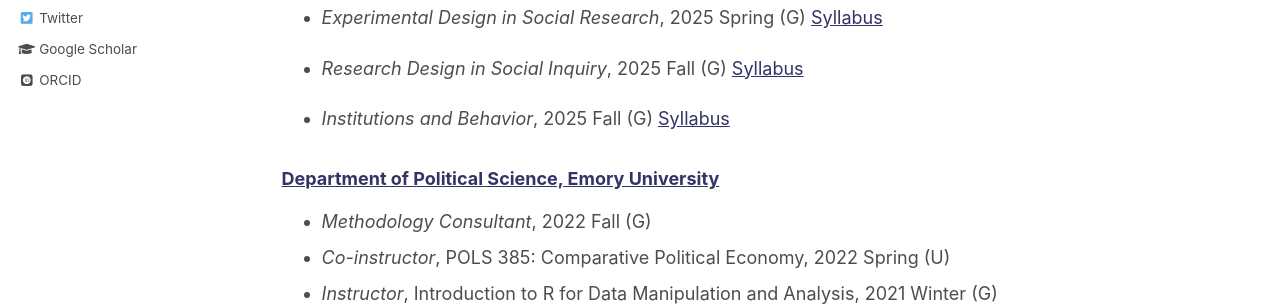
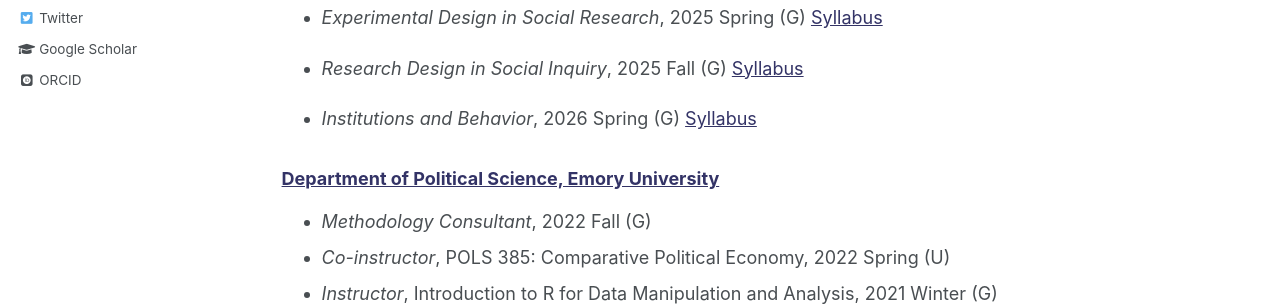
Before and after one commit to hsuyumin/hsuyumin.github.io, a Jekyll site: the page built from _pages/teaching.md, in a window 1280 px wide and 1381 px high. Shown: the part 340-646 px from the top of the window. Built offline with Jekyll 4.4.1, drawn with Linux system fonts in a browser that asks for light colours; some web fonts are replaced.

Commit message:
Update teaching.md

```diff
--- a/_pages/teaching.md
+++ b/_pages/teaching.md
@@ -15,7 +15,7 @@ author_profile: true
 
 * _Research Design in Social Inquiry_, 2025 Fall (G) [Syllabus](https://www.dropbox.com/previews/Syllabus___Research_Design.pdf?context=search&path=%2F&query=syllabus+research+design&role=personal&typeahead_session_id=31670723796576177680504785387811)
 
-* _Institutions and Behavior_, 2025 Fall (G) [Syllabus](https://www.dropbox.com/scl/fi/9yulrqmanhtl4aovdinac/Syllabus___Institutions_and_Behavior.pdf?rlkey=jqt3dafd1bpy2jx7x8k9szp76&dl=0)
+* _Institutions and Behavior_, 2026 Spring (G) [Syllabus](https://www.dropbox.com/scl/fi/9yulrqmanhtl4aovdinac/Syllabus___Institutions_and_Behavior.pdf?rlkey=jqt3dafd1bpy2jx7x8k9szp76&dl=0)
 
 ### [Department of Political Science, Emory University](http://polisci.emory.edu/home/)
 * _Methodology Consultant_, 2022 Fall (G)
```
